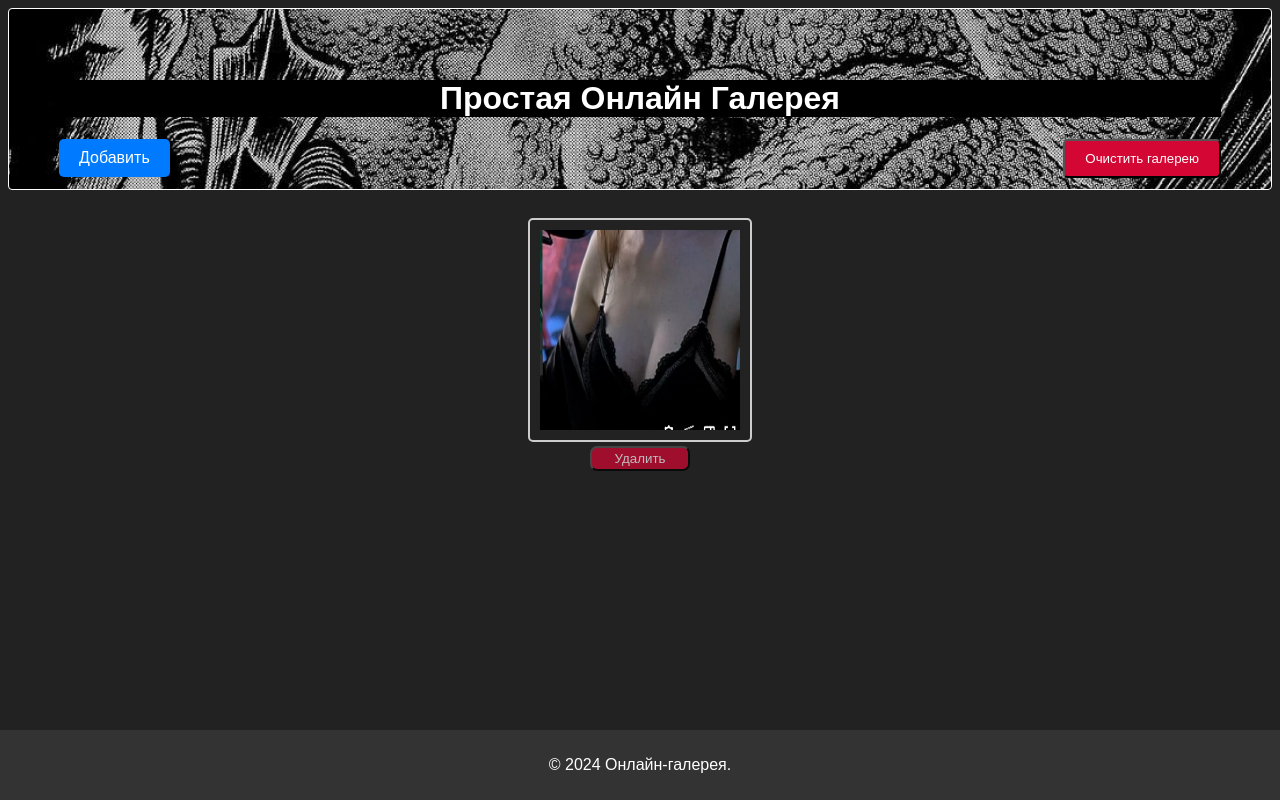
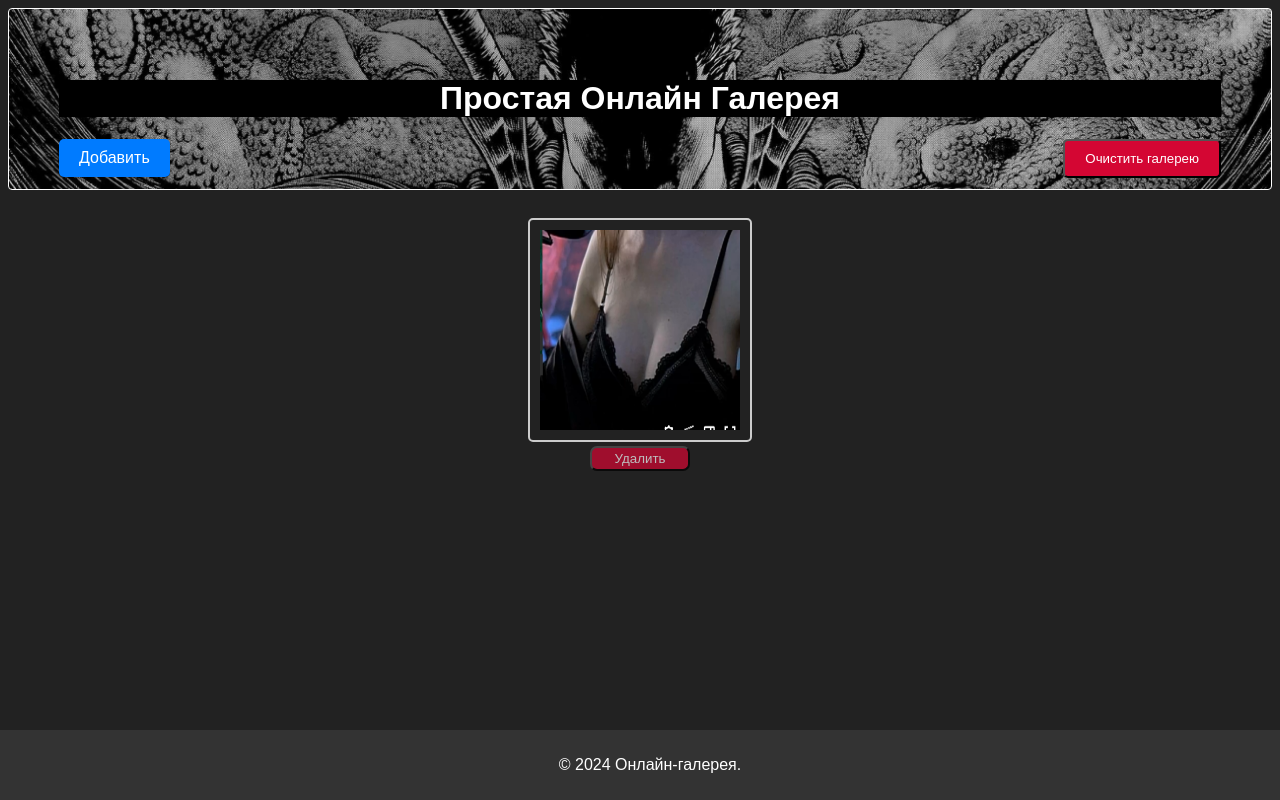
Before and after one commit to Kramedart86/PhotoGallery, a Flask app: page / in a window 1280 px wide. Run offline with Flask 3, Linux system fonts and the light colour scheme; data comes from the database, SQL or seed files in the repository.

Commit message:
fix some styles

```diff
--- a/static/styles.css
+++ b/static/styles.css
@@ -1,7 +1,7 @@
 header {
     background-color: #333;
     background-image: url('../static/header3.jpg');
-    background-size: auto;
+    background-size: 100%;
     background-position: 100% 83%; /* Расположить изображение по центру */
     border: 1px solid white;
     border-radius: 4px;
@@ -217,9 +217,10 @@ footer {
     background-color: #333;
     color: #fff;
     text-align: center;
-    padding: 10px 0;
+    padding: 10px;
     position: fixed;
     bottom: 0;
     left: 0;
     width: 100%;
+    min-width: 600px; /* Пример минимальной ширины */
 }
```
